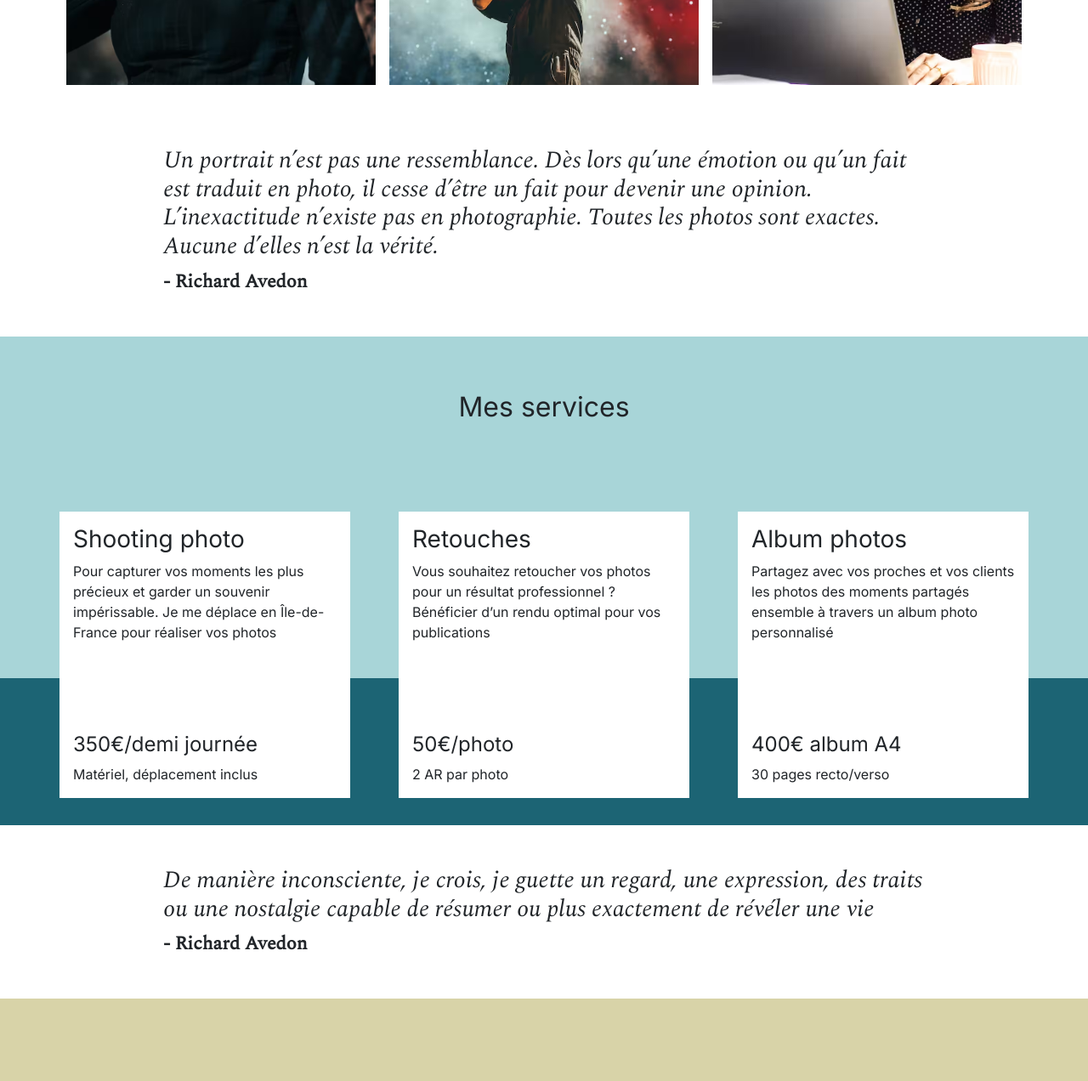
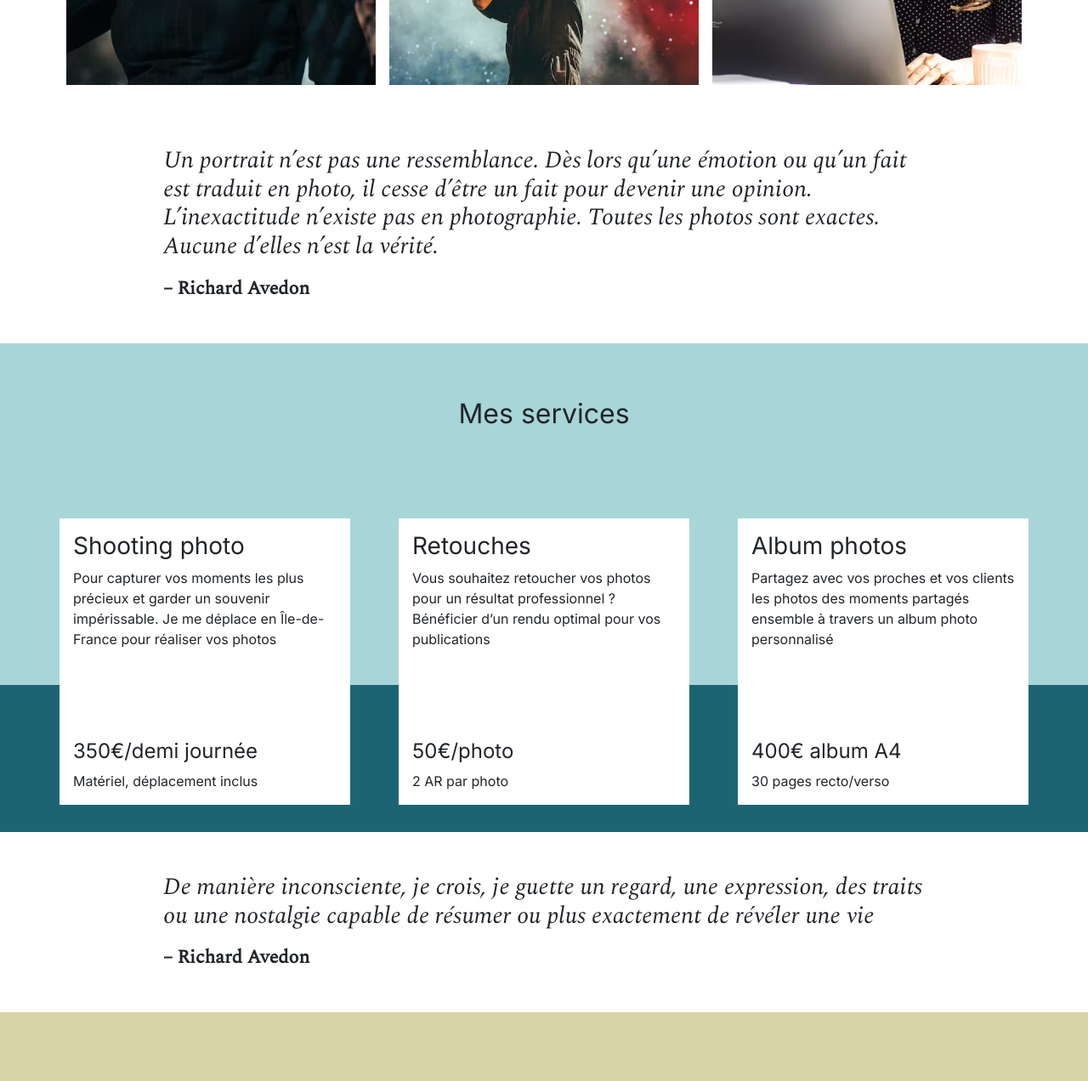
Before and after one commit to SkyKnigth/P9, a plain HTML site: page index.html in a window 1280 px wide. Shown: the part 2700-3972 px from the top of the page at 85% size. Drawn offline with nearby package versions, Linux system fonts and the light colour scheme.

Commit message:
correction

```diff
--- a/index.html
+++ b/index.html
@@ -1,6 +1,5 @@
 <!DOCTYPE html>
 <html lang="fr">
-<html>
 <head>
 	<meta charset="UTF-8">
 	<meta name="viewport" content="width=device-width, initial-scale=1.0">
@@ -99,10 +98,13 @@
 			<img data-gallery-tag="Entreprises" class="gallery-item" src="./assets/images/gallery/entreprise/mateus-campos-felipe-Fsgzm8N0hIY-unsplash.avif" alt="mateus-campos" loading="lazy"/>
 		</div>
 	</div>
-	<blockquote class="quote">
+
+	<figure class="quote">
+		<blockquote>
 		<h3 class="quote__text">Un portrait n’est pas une ressemblance. Dès lors qu’une émotion ou qu’un fait est traduit en photo, il cesse d’être un fait pour devenir une opinion. L’inexactitude n’existe pas en photographie. Toutes les photos sont exactes. Aucune d’elles n’est la vérité.</h3>
-		<figcaption class="quote__author">- Richard Avedon</figcaption>
-	</blockquote>
+		</blockquote>
+		<figcaption class="quote__author">– Richard Avedon</figcaption>
+	  </figure>
 </section>
 
 <section id="services">
@@ -142,10 +144,13 @@
 	</div>
 </section>
 
-<blockquote class="quote">
+<figure class="quote">
+	<blockquote>
 	<h3 class="quote__text">De manière inconsciente, je crois, je guette un regard, une expression, des traits ou une nostalgie capable de résumer ou plus exactement de révéler une vie</h3>
-	<figcaption class="quote__author">- Richard Avedon</figcaption>
-</blockquote>
+	</blockquote>
+	<figcaption class="quote__author">– Richard Avedon</figcaption>
+  </figure>
+
 
 <section id="contact">
 	<div class="container">
```
